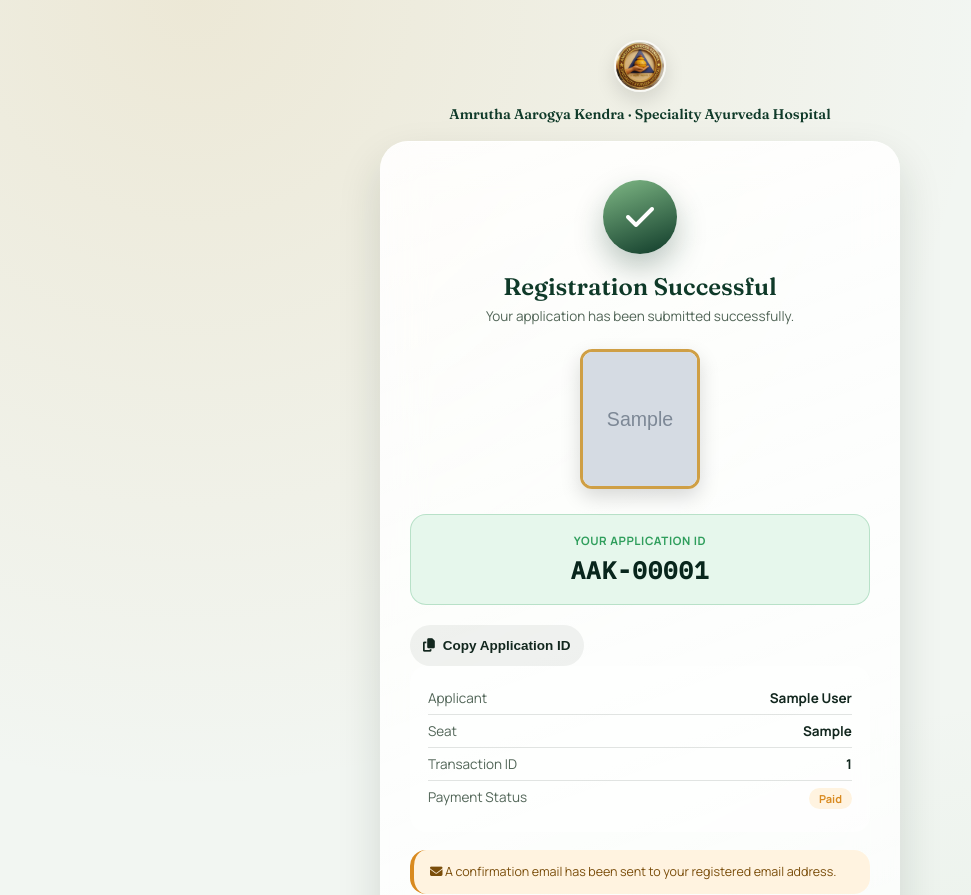
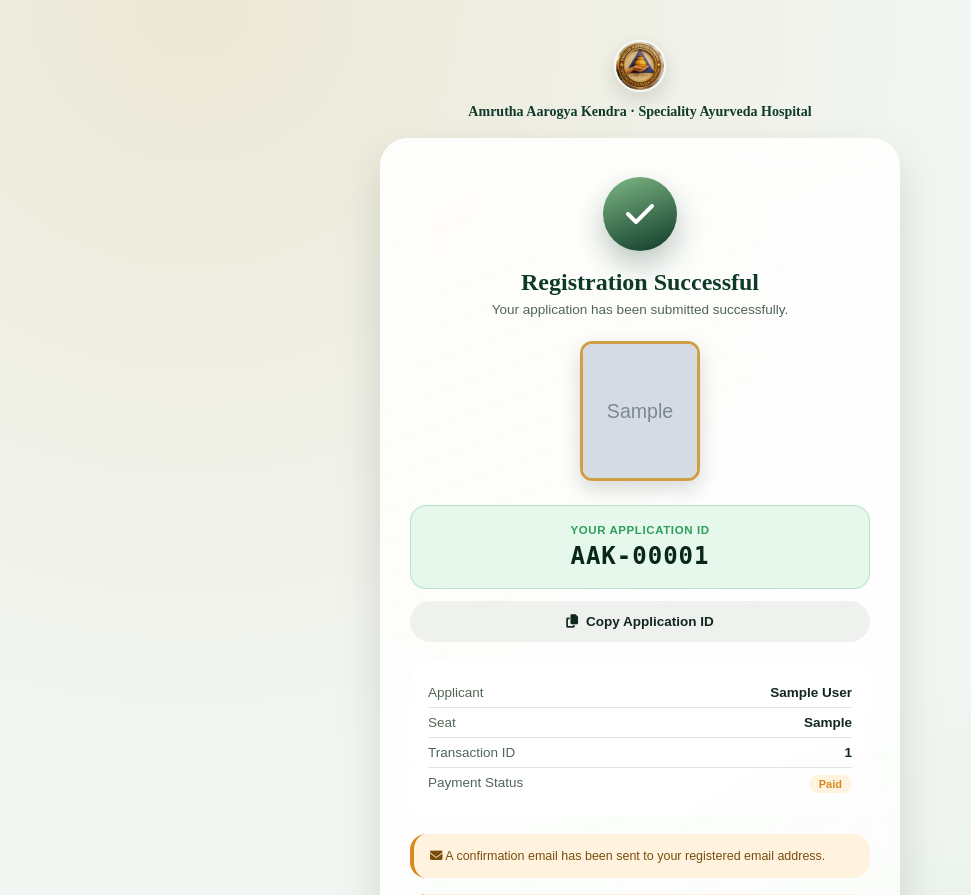
Before and after one commit to SidramA1999/hospital-portal, a Flask app: page /success/1 in a window 1280 px wide. Shown: the top 895 px of the page, without its empty margins (0-971 px from the left). Run offline with Flask 3, Linux system fonts and the light colour scheme; tables that the repository leaves empty hold one stand-in row (values such as "Sample post"); grey boxes marked "Sample" are stand-in pictures.

Commit message:
success.html

```diff
--- a/templates/success.html
+++ b/templates/success.html
@@ -7,7 +7,7 @@
 <link rel="icon" href="{{ url_for('static', filename='favicon.png') }}" type="image/png">
 
 <link rel="preconnect" href="https://fonts.googleapis.com">
-<link href="https://fonts.googleapis.com/css2?family=Fraunces:opsz,wght@9..144,500;9..144,600;9..144,700&family=Manrope:wght@400;500;600;700;800&family=IBM+Plex+Mono:wght@400;500&display=swap" rel="stylesheet">
+<link href="https://fonts.googleapis.com/css2?family=Fraunces:opsz,wght@9..144,500;9..144,600;9..144,700&family=Manrope:wght@400;500;600;700;800&family=IBM+Plex+Mono:wght@400;500&display=swap%22 rel="stylesheet">
 <link rel="stylesheet" href="https://cdnjs.cloudflare.com/ajax/libs/font-awesome/6.5.1/css/all.min.css">
 
 <style>
@@ -65,7 +65,7 @@ h2{ font-family:var(--font-display); font-weight:600; font-size:24px; color:var(
 
 .app-id-box{
   background:var(--ok-bg); border:1px solid rgba(47,158,92,.25);
-  border-radius:var(--radius-md); padding:18px; margin-bottom:20px;
+  border-radius:var(--radius-md); padding:18px; margin-bottom:12px;
 }
 .app-id-label{ font-size:11.5px; font-weight:700; letter-spacing:.6px; text-transform:uppercase; color:var(--ok); margin-bottom:6px; }
 .app-id{ font-family:var(--font-mono); font-size:24px; font-weight:600; color:var(--deep-1); letter-spacing:1px; word-break:break-word; }
@@ -102,12 +102,14 @@ h2{ font-family:var(--font-display); font-weight:600; font-size:24px; color:var(
 .btn-secondary:hover{ background:rgba(18,39,30,.1); }
 .btn-ghost{ background:transparent; color:var(--ink-soft); border:1px solid var(--line); }
 
+.copy-id-btn{ width:100%; margin-bottom:20px; }
+
 .contact{ margin-top:24px; padding-top:20px; border-top:1px solid var(--line); font-size:12.5px; color:var(--ink-soft); }
 .contact a{ color:var(--deep-2); font-weight:700; text-decoration:none; }
 
 @media print{
   body{ background:#fff; padding:0; }
-  .buttons, .brand, .notice.warn:last-of-type{ display:none; }
+  .buttons, .brand, .copy-id-btn, .notice.warn:last-of-type{ display:none; }
   .card{ box-shadow:none; }
 }
 </style>
@@ -129,7 +131,7 @@ h2{ font-family:var(--font-display); font-weight:600; font-size:24px; color:var(
     <h2>Registration Successful</h2>
 <p class="subtitle">Your application has been submitted successfully.</p>
 
-    <!---- PHOTO  -->
+    <!-- PHOTO -->
     {% if student and student.photo %}
 <div style="text-align:center;margin-bottom:20px;">
 <img
@@ -147,22 +149,15 @@ h2{ font-family:var(--font-display); font-weight:600; font-size:24px; color:var(
 </div>
     {% endif %}
 
-
     {% if application_id %}
 <div class="app-id-box">
 <div class="app-id-label">Your Application ID</div>
-      <div class="app-id">{{ application_id }}</div>
+<div class="app-id" id="appIdText">{{ application_id }}</div>
 </div>
 
-    <button
-    type="button"
-    class="btn btn-secondary"
-    onclick="copyApplicationId()">
-
-    <i class="fa-solid fa-copy"></i>
-    Copy Application ID
+    <button type="button" class="btn btn-secondary copy-id-btn" onclick="copyApplicationId()">
+<i class="fa-solid fa-copy"></i> Copy Application ID
 </button>
-
     {% endif %}
 
     {% if student %}
@@ -207,6 +202,7 @@ h2{ font-family:var(--font-display); font-weight:600; font-size:24px; color:var(
     {% endif %}
 
     {% endif %}
+
     <div class="notice warn">
 <i class="fa-solid fa-envelope"></i>
       A confirmation email has been sent to your registered email address.
@@ -249,30 +245,44 @@ h2{ font-family:var(--font-display); font-weight:600; font-size:24px; color:var(
 </div>
 
 <script>
+/* ══ FIX: was calling navigator.clipboard.writeText() twice in a row
+   (harmless but redundant), and always showed "Copied!" even if the
+   copy silently failed (no clipboard permission, insecure context,
+   etc.) since the success message wasn't tied to the promise
+   actually resolving. Now it only confirms success when the copy
+   really happened, and falls back to a manual-select prompt if the
+   Clipboard API isn't available at all. ══ */
+function copyApplicationId() {
+  const idEl = document.getElementById("appIdText");
+  const id = idEl.innerText.trim();
 
-function copyApplicationId() {
-
-    const id =
-      document.querySelector(".app-id").innerText;
-
-    navigator.clipboard.writeText(id);
-
-    navigator.clipboard.writeText(id);
-
-    if(window.Swal){
-        Swal.fire(
-            "Copied!",
-            "Application ID copied successfully",
-            "success"
-        );
+  if (navigator.clipboard && navigator.clipboard.writeText) {
+    navigator.clipboard.writeText(id)
+      .then(() => {
+        if (window.Swal) {
+          Swal.fire({ icon: "success", title: "Copied!", text: "Application ID copied successfully", timer: 1500, showConfirmButton: false });
+        } else {
+          alert("Application ID copied successfully");
         }
-    else{
-        alert("Application ID copied successfully");
+      })
+      .catch(() => {
+        if (window.Swal) {
+          Swal.fire({ icon: "error", title: "Couldn't copy", text: "Please select and copy the ID manually: " + id });
+        } else {
+          alert("Couldn't copy automatically. Your Application ID is: " + id);
+        }
+      });
+  } else {
+    // Very old browser / non-secure context — no Clipboard API at all
+    if (window.Swal) {
+      Swal.fire({ icon: "info", title: "Your Application ID", text: id });
+    } else {
+      alert("Your Application ID is: " + id);
+    }
   }
 }
 
 sessionStorage.removeItem("rulesAccepted");
-
 </script>
 
 </body>
```
Lines whose indentation alone changed are shown as unchanged.
